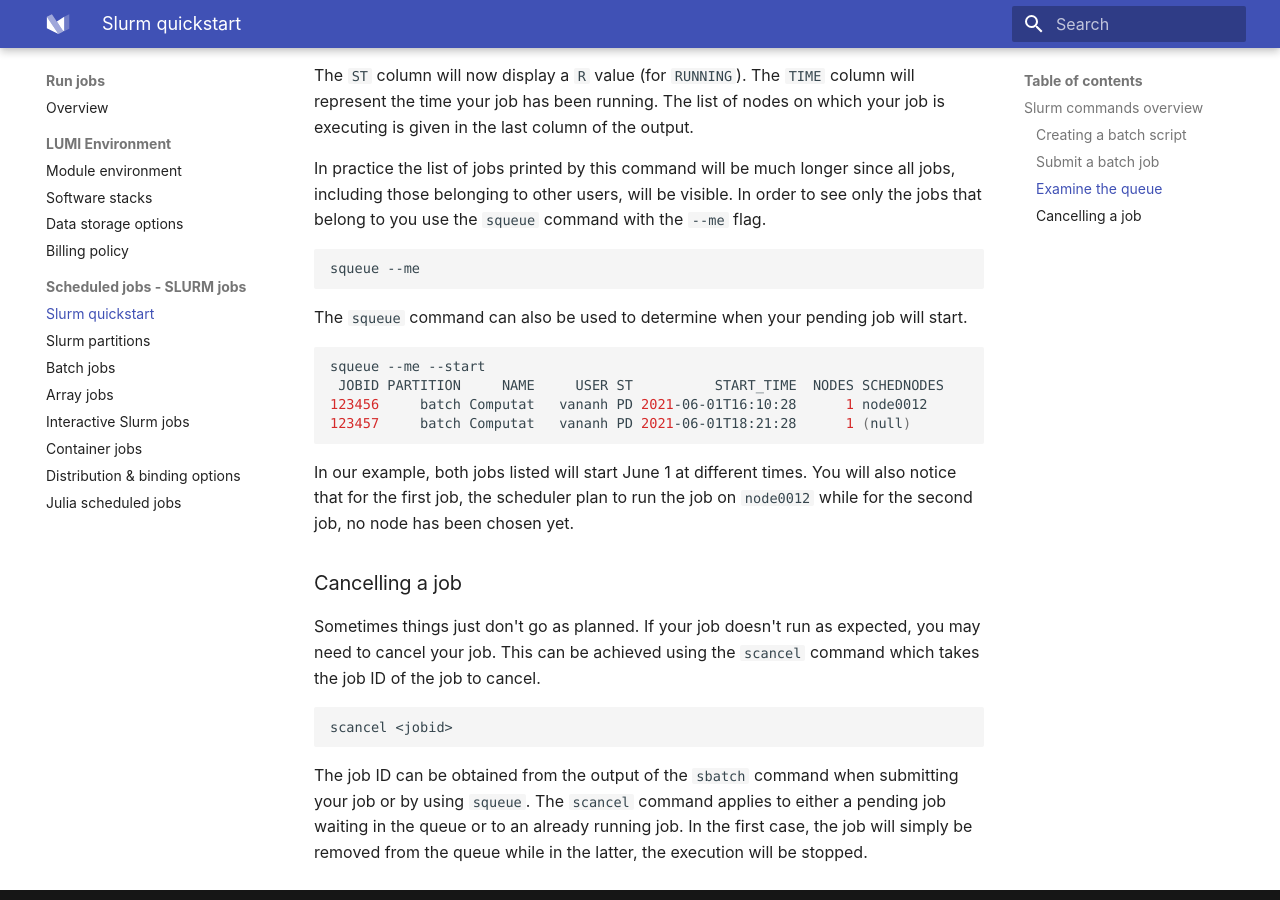
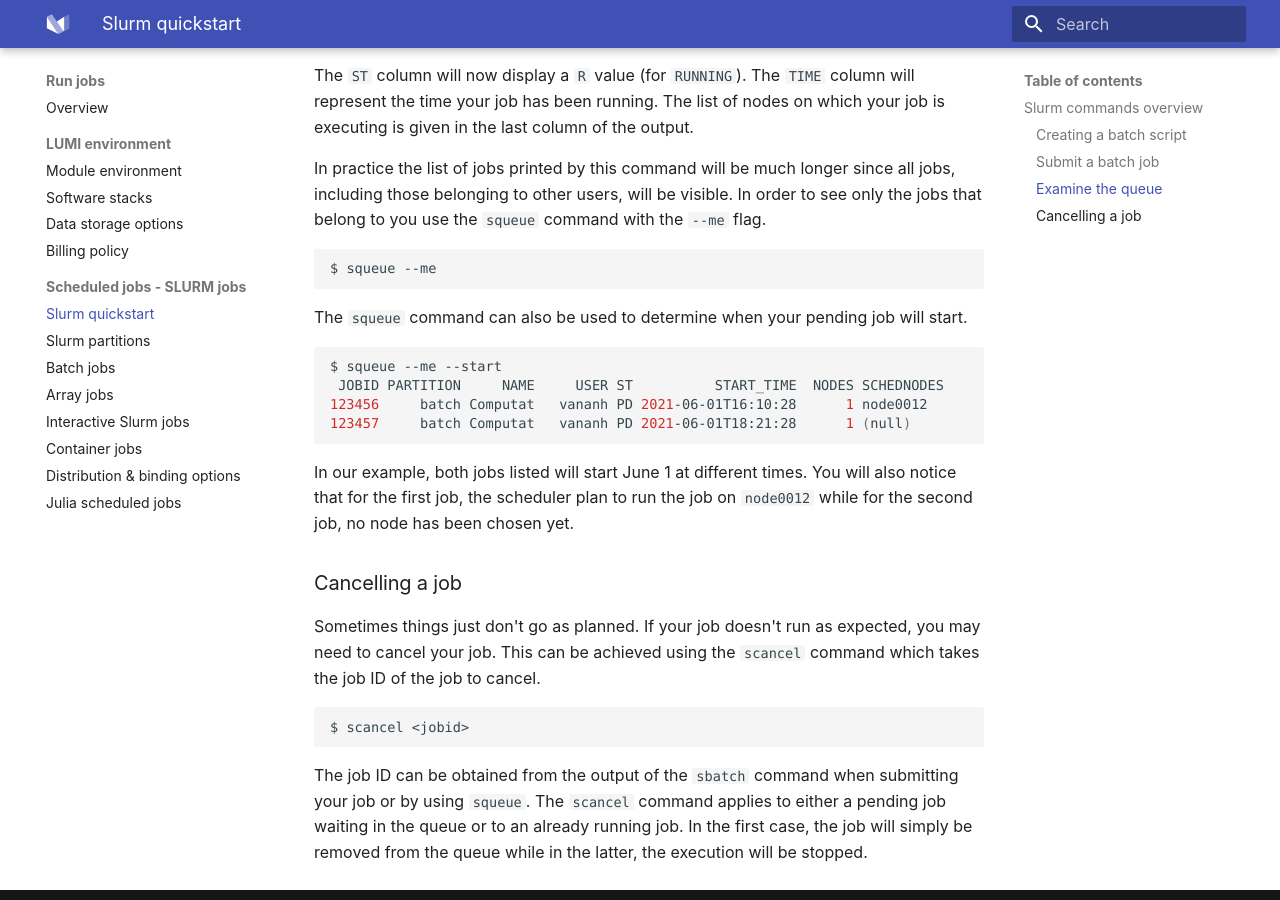
Before and after one commit to Lumi-supercomputer/lumi-userguide, an MkDocs documentation site: the page built from docs/runjobs/scheduled-jobs/slurm-quickstart.md, in a window 1280 px wide and 900 px high, scrolled down 4540 px. Built offline with MkDocs 1.6.1 and Material for MkDocs 9.7.7, drawn with Linux system fonts in a browser that asks for light colours.

Commit message:
Some minor final clean-ups.

````diff
--- a/docs/runjobs/scheduled-jobs/slurm-quickstart.md
+++ b/docs/runjobs/scheduled-jobs/slurm-quickstart.md
@@ -228,14 +228,14 @@
 `--me` flag.
 
 ```bash
-squeue --me
+$ squeue --me
 ```
 
 The `squeue` command can also be used to determine when your pending job will
 start.
 
 ```bash
-squeue --me --start
+$ squeue --me --start
  JOBID PARTITION     NAME     USER ST          START_TIME  NODES SCHEDNODES           NODELIST(REASON)
 123456     batch Computat   vananh PD 2021-06-01T16:10:28      1 node0012             (Priority)
 123457     batch Computat   vananh PD 2021-06-01T18:21:28      1 (null)               (Priority)
@@ -252,7 +252,7 @@
 command which takes the job ID of the job to cancel.
 
 ```bash
-scancel <jobid>
+$ scancel <jobid>
 ```
 
 The job ID can be obtained from the output of the `sbatch` command when
--- a/mkdocs.yml
+++ b/mkdocs.yml
@@ -31,7 +31,7 @@
       - Container Orchestration Platform - LUMI-K: hardware/auxiliary/lumik.md
   - Run jobs:
       - Overview: runjobs/index.md
-      - LUMI Environment:
+      - LUMI environment:
         - Module environment: runjobs/lumi_env/Lmod_modules.md
         - Software stacks: runjobs/lumi_env/softwarestacks.md
         - Data storage options: runjobs/lumi_env/storing-data.md
````
Also changed, not shown: docs/runjobs/index.md (+1 -1 lines).
